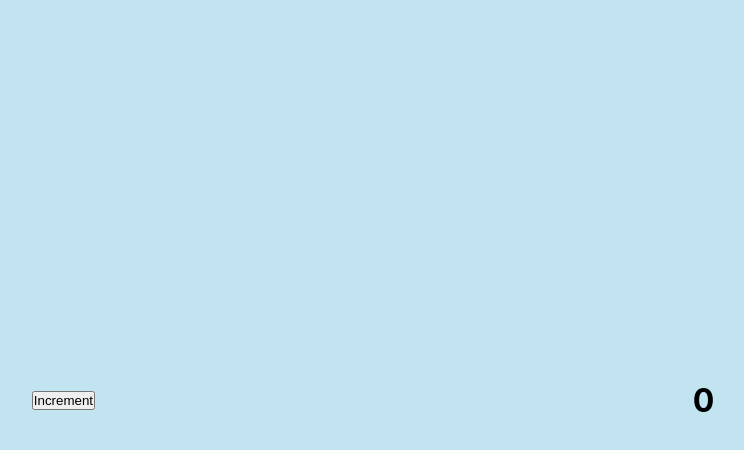
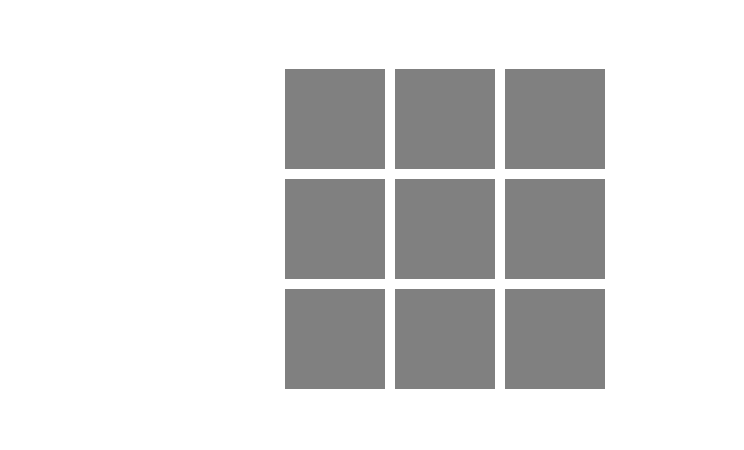
Before and after one commit to dellman000/CISC275-testing, a React (Create React App) app in the folder projectreact/: page / in a window 1280 px wide. Shown: the top 450 px of the page, without its empty margins (267-1011 px from the left). Built offline with nearby package versions, Linux system fonts and the light colour scheme.

Commit message:
removed increment counter, made each box clickable

```diff
--- a/projectreact/src/App.css
+++ b/projectreact/src/App.css
@@ -18,3 +18,36 @@ justify-content: space-around;
 align-items: center;
 
 }
+
+.square {
+  height: 100px;
+  width: 100px;
+  display: grid;
+
+/*grid-template-columns:repeat(2,1fr);*/
+
+  /*margin-top: 5% ;
+  margin-left: 45%;*/
+  background-color: #665;
+ /* animation: rotation 5s infinite linear;*/
+
+}
+
+.tile{
+  margin-top: 5% ;
+  margin-left: 40%;
+  display: grid;
+  grid-template-columns: 100px 100px 100px;
+  grid-gap:10px;
+
+}
+
+@keyframes rotation {
+  from{
+    transform: rotate(0deg);
+  }
+  to{
+    transform: rotate(359deg);
+  }
+
+}
--- a/projectreact/src/App.js
+++ b/projectreact/src/App.js
@@ -7,15 +7,25 @@ import Tweet from './Tweet.js';
 function App(){
 const [isRed,setRed]=useState(false);
 const [count,setCount]=useState(0);
+
 const Increment=()=>  {
   setCount(count+1);
 }
+
 return(
-  <div className ="App">
 
-    <button onClick={Increment}>Increment</button>
-    <h1>{count}</h1>
-  </div>
+
+    <div className ="App">
+
+   <button onClick={Increment}>Increment</button>
+   <h1>{count}</h1>
+
+ </div>
+
+
+
+
+
   )
 
 }
--- /dev/null
+++ b/projectreact/src/box.js
@@ -0,0 +1,54 @@
+import React from "react";
+import { useState } from "react";
+import userEvent from "@testing-library/user-event";
+
+
+
+const log=()=>  {
+    console.log("hello");
+  }
+
+
+
+
+const RepeatBox=()=> {
+    let map= new Map();
+    for(let i =1;i<10;i++){
+        map.set(i,"gray");
+    }
+   const[colorStates,setColorStates]=useState(map);
+   //let color = 'gray'
+  // let setcolor = () => color = 'red'
+  const changecolor=(id)=>  {
+      const newMap = new Map(colorStates)
+    if(newMap.get(id)=='gray' ){
+        newMap.set(id, 'red')
+        setColorStates(newMap);
+    }
+    else{
+        newMap.set(id,'gray');
+        setColorStates(newMap);
+    }
+
+  }
+
+const list = [];
+    for(let i=1;i<10; i++){
+        let TileButton = <div onClick = {() => changecolor(i)} style={{backgroundColor: colorStates.get(i)}} className="square" id={i}></div>
+       list[i]=TileButton;
+
+    }
+
+    return <div className="tile"> {list}</div> ;
+}
+
+function Box(){
+
+
+return <div className ="tile">
+    <RepeatBox/>
+</div>;
+
+}
+
+export default Box;
--- a/projectreact/src/index.js
+++ b/projectreact/src/index.js
@@ -2,14 +2,23 @@ import React from 'react';
 import ReactDOM from 'react-dom';
 import './index.css';
 import App from './App';
+import Box from './box';
 import reportWebVitals from './reportWebVitals';
 
 ReactDOM.render(
   <React.StrictMode>
-    <App />
+
+    <Box />
+
+
+
+
+
   </React.StrictMode>,
   document.getElementById('root')
 );
+
+//<App />
 
 // If you want to start measuring performance in your app, pass a function
 // to log results (for example: reportWebVitals(console.log))
```
